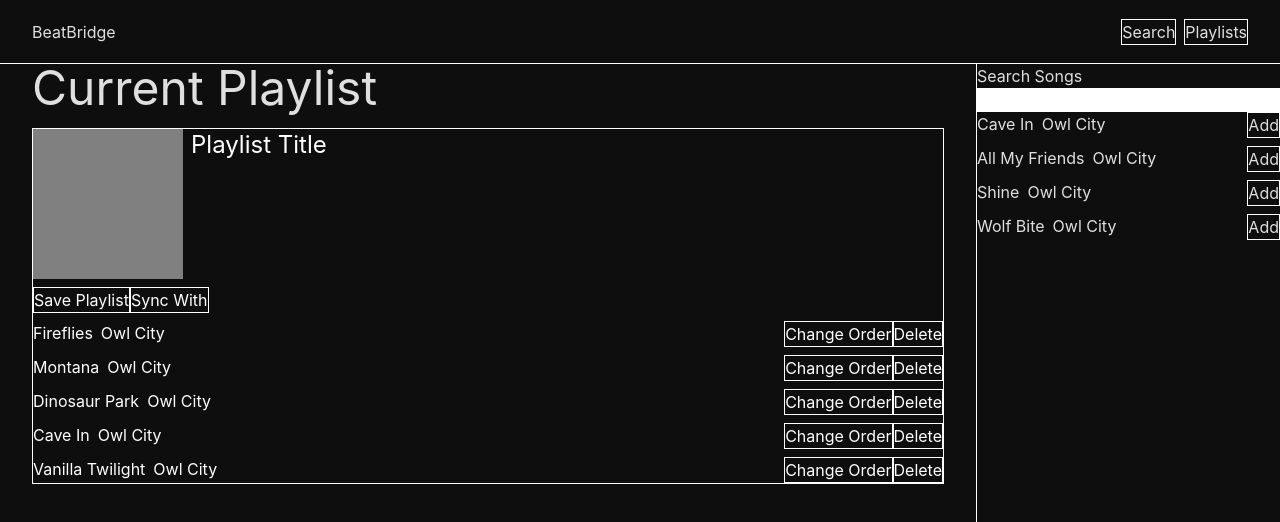
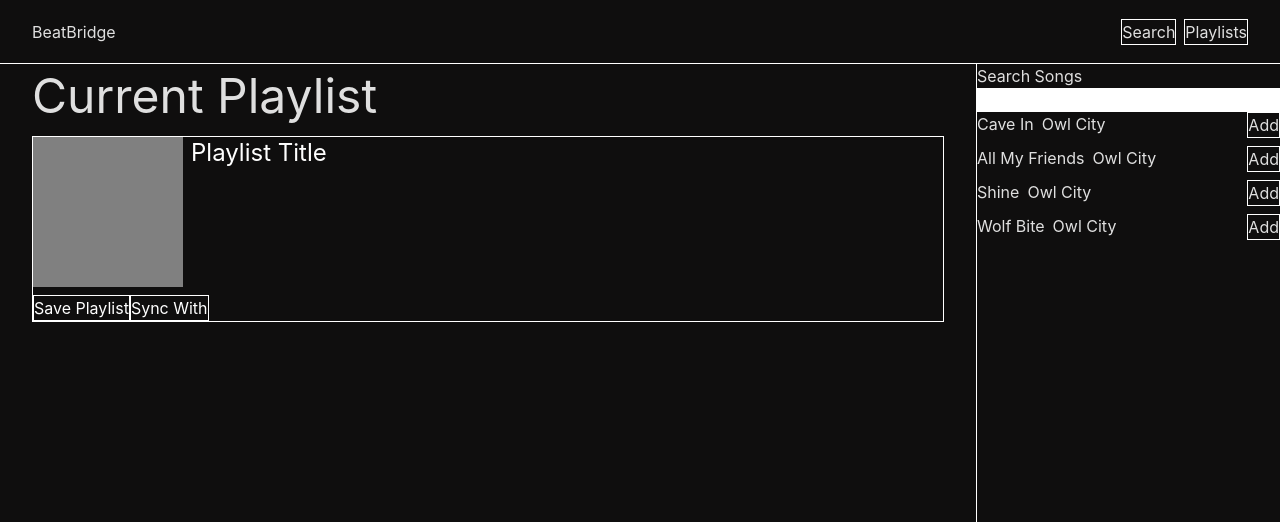
Before and after one commit to oofytronic/playlister, a React (Vite) app: page / in a window 1280 px wide. Shown: the top 522 px of the page. Built offline with nearby package versions, Linux system fonts and the light colour scheme.

Commit message:
add one level deeper

```diff
--- a/public/main.css
+++ b/public/main.css
@@ -554,6 +554,10 @@ video {
   --tw-contain-style:  ;
 }
 
+.mt-2 {
+  margin-top: 0.5rem;
+}
+
 .flex {
   display: flex;
 }
--- a/src/components/App/App.jsx
+++ b/src/components/App/App.jsx
@@ -4,6 +4,7 @@ import './App.css';
 import Nav from '../Nav.jsx';
 import Track from '../Track.jsx';
 import Button from '../Button.jsx';
+import Playlist from '../Playlist.jsx';
 
 import SearchConsole from '../SearchConsole.jsx';
 
@@ -58,7 +59,63 @@ const tempSearchModel = [
 	}
 ];
 
+const tempPlaylistModel = [
+	{
+		id: 'playlist1',
+		name: 'Owl City Hits',
+		tracks: [
+			{
+				song: 'Fireflies',
+				artist: 'Owl City',
+				id: 1
+			},
+			{
+				song: 'Montana',
+				artist: 'Owl City',
+				id: 2
+			},
+			{
+				song: 'Dinosaur Park',
+				artist: 'Owl City',
+				id: 3
+			},
+			{
+				song: 'Cave In',
+				artist: 'Owl City',
+				id: 4
+			},
+			{
+				song: 'Vanilla Twilight',
+				artist: 'Owl City',
+				id: 5
+			}
+		]
+    },
+    {
+		id: 'playlist2',
+		name: 'Por Blue Vibes',
+		tracks: [
+			{
+				song: 'Fireflies',
+				artist: 'Port Blue',
+				id: 11
+			},
+			{
+				song: 'Montana',
+				artist: 'Port Blue',
+				id: 12
+			},
+			{
+				song: 'Dinosaur Park',
+				artist: 'Port Blue',
+				id: 13
+			}
+		]
+    }
+]
+
 const App = () => {
+	const [playlists, setPlaylists] = useState(tempPlaylistModel);
 	const [playlistTracks, setPlaylistTracks] = useState(tempTrackModel);
 	const [searchedTracks, setSearchedTracks] = useState(tempSearchModel);
 
@@ -81,25 +138,10 @@ const App = () => {
 			<Nav />
 			<div className="grid-area">
 				<div className="flex flex-col gap-4">
-					<h1 className="text-5xl">Current Playlist</h1>
+					<h1 className="text-5xl mt-2">Current Playlist</h1>
 					{/* Component Area */}
 					<div className="componentArea">
-						<div className="playlist flex flex-col gap-2">
-							<div className="playlist-header">
-								<div style={{background: 'gray', width: '150px', height: '150px'}}></div>
-								<h2 className="text-2xl">Playlist Title</h2>
-							</div>
-							<div>
-								<Button label="Save Playlist" />
-								<Button label="Sync With" />
-							</div>
-							{playlistTracks.map(track =>
-								<Track track={track} key={track.id}>
-									<Button label="Change Order" />
-									<Button label="Delete" onClick={() => handleTrackDelete(track.id)} />
-								</Track>
-							)}
-						</div>
+						<Playlist playlists={playlists} setPlaylists={setPlaylists} />
 					</div>
 				</div>
 
--- a/src/components/Playlist.jsx
+++ b/src/components/Playlist.jsx
@@ -1,11 +1,63 @@
 import { useState } from 'react';
 
-function Playlist() {
+import Track from './Track.jsx';
+import Button from './Button.jsx';
+
+function Playlist({playlists, setPlaylists}) {
+
+  const addPlaylist = (newPlaylist) => {
+    setPlaylists(prev => [...prev, newPlaylist]);
+  };
+
+  const deletePlaylist = (playlistId) => {
+    setPlaylists(prev => prev.filter(playlist => playlist.id !== playlistId));
+  };
+
+  const updatePlaylist = (updatedPlaylist) => {
+    setPlaylists(prev => prev.map(playlist => playlist.id === updatedPlaylist.id ? updatedPlaylist : playlist));
+  };
+
+  const addTrackToPlaylist = (playlistId, newTrack) => {
+    setPlaylists(prev => prev.map(playlist => {
+      if (playlist.id === playlistId) {
+        return {
+          ...playlist,
+          tracks: [...playlist.tracks, newTrack]
+        };
+      }
+      return playlist;
+    }));
+  };
+
+  const removeTrackFromPlaylist = (playlistId, trackId) => {
+    setPlaylists(prev => prev.map(playlist => {
+      if (playlist.id === playlistId) {
+        return {
+          ...playlist,
+          tracks: playlist.tracks.filter(track => track.id !== trackId)
+        };
+      }
+      return playlist;
+    }));
+  };
 
   return (
-    <>
-
-    </>
+    <div className="playlist flex flex-col gap-2">
+      <div className="playlist-header">
+        <div style={{background: 'gray', width: '150px', height: '150px'}}></div>
+        <h2 className="text-2xl">Playlist Title</h2>
+      </div>
+      <div>
+        <Button label="Save Playlist" />
+        <Button label="Sync With" />
+      </div>
+      {/*{playlistTracks.map(track =>
+        <Track track={track} key={track.id}>
+          <Button label="Change Order" />
+          <Button label="Delete" onClick={() => handleTrackDelete(track.id)} />
+        </Track>
+      )}*/}
+    </div>
   )
 }
 
```
